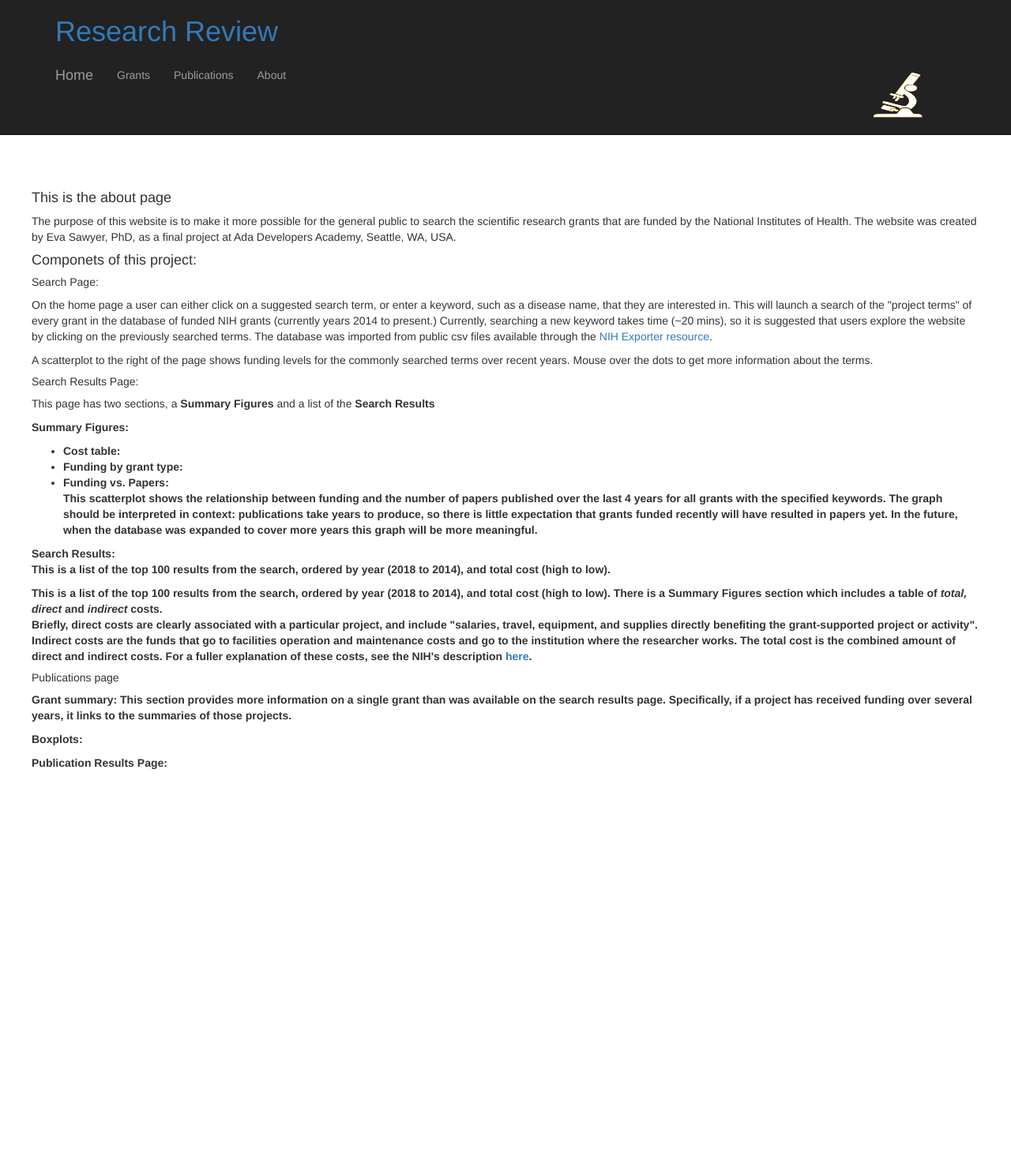
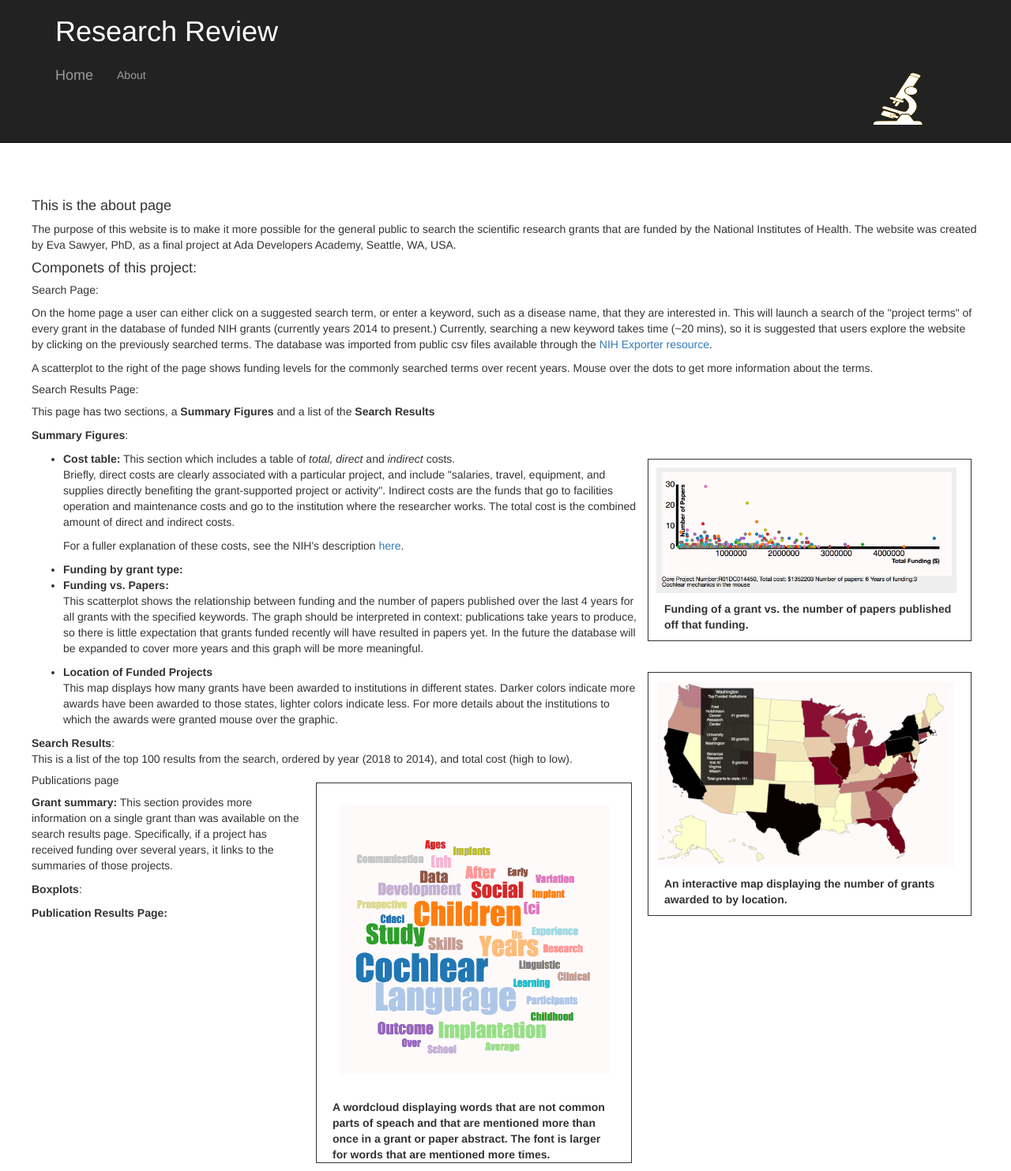
Before and after one commit to Esawyer25/grant_review, a Django app: page /about/ in a window 1280 px wide. Shown: the whole page at 79% size. Before the commit the page ends 1026 px from the top, so only its background shows below. Run offline with Django 3.2, Linux system fonts and the light colour scheme; some libraries are stand-ins or nearby versions.

```diff
--- a/CapApp/views.py
+++ b/CapApp/views.py
@@ -114,15 +114,17 @@ def grants(request):
 
         grant_list_long = keyword_object.grants.all()
         print(f'a keyword exists and this is my grant list {grant_list_long}')
-        grant_list_short = Add_Keyword.make_short_list(grant_list_long)
+        grant_list_short = grant_list_long[:100]
+        # grant_list_short = Add_Keyword.make_short_list(grant_list_long)
 
     #3) if there is not, do a database search and create a keyword
     else:
         grant_list_long = Grant.objects.filter(project_terms__search=query)
         print(f'a keyword did not exist and this is my grant list {grant_list_long}')
-        Add_Keyword.create_keyword(query, grant_list_long, searches=1)
+        keyword_object = Add_Keyword.create_keyword(query, grant_list_long, searches=1)
+        grant_list_short = new_word.grant_list[:100]
 
-        grant_list_short = Add_Keyword.make_short_list(grant_list_long)
+        # grant_list_short = Add_Keyword.make_short_list(grant_list_long)
 
         # state_dict = Stats.states(grant_list)
         # new_word.states_dict = state_dict
@@ -193,7 +195,7 @@ def grants(request):
 
     # states_top_inst = Stats.top_institutions(grant_list_long)
 
-    keyword_object = Keyword.objects.get(keyword__iexact=query)
+    # keyword_object = Keyword.objects.get(keyword__iexact=query)
     return render(request, 'CapApp/grants.html',{'grants':grant_list_short, 'keyword':keyword_object})
     # return render(request, 'CapApp/grants.html',{'grants':grant_list_short, 'keyword':keyword_object, 'states_dict': states_dict, 'states_top_inst': states_top_inst, 'scatterplot_array': scatterplot_array})
 
--- a/static/styles.css
+++ b/static/styles.css
@@ -25,6 +25,55 @@ svg {
   margin: 20px;
 }
 
+#white{
+  color: white;
+}
+#scatter_section {
+  padding: 10px;
+}
+
+#map_figure, #funding_figure {
+  float: right;
+  max-width:410px;
+  border-color: #333;
+  border-style: solid;
+  border-width: thin;
+  margin: 10px;
+}
+#map,  #cost_scatter{
+  padding: 10px;
+  max-width:400px;
+  max-height:400px;
+  width: auto;
+  height: auto;
+}
+
+#map_caption, #cost_scatter_caption  {
+  font-weight: bold;
+  padding: 0px 20px 10px 20px;
+}
+
+
+#word_cloud_figure {
+  float: right;
+  max-width:400px;
+  border-color: #333;
+  border-style: solid;
+  border-width: thin;
+  margin: 10px;
+}
+#wordcloud {
+  padding: 20px;
+  max-width:400px;
+  max-height:400px;
+  width: auto;
+  height: auto;
+}
+
+#wordcloud_caption {
+  font-weight: bold;
+  padding: 0px 20px;
+}
 
 tr td, th {
   padding:10px;
@@ -60,7 +109,7 @@ tr td, th {
 }
 
 #logo {
-  height: 100px;
+  height: 110px;
   width: 134px;
   float: right;
   padding: 20px;
--- a/templates/CapApp/about.html
+++ b/templates/CapApp/about.html
@@ -22,7 +22,7 @@
   <p>
   <h5>Search Results Page:</h5>
   <p>
-    This page has two sections, a <strong>Summary Figures</strong> and a list of the <strong>Search Results<strong>
+    This page has two sections, a <strong>Summary Figures</strong> and a list of the <strong>Search Results</strong>
   </p>
   <section>
     <p>
@@ -30,7 +30,20 @@
     </p>
     <ul>
       <li>
+         <figure id = "funding_figure">
+          <img src="../static/cost_scatter.png" alt="scatterplot" id ="cost_scatter">
+        <figcaption id = "cost_scatter_caption">
+         Funding of a grant vs. the number of papers published off that funding.
+      </figcaption>
+      </figure>
         <strong>Cost table:</strong>
+        This section which includes a table of <em>total, direct</em> and <em>indirect</em> costs.
+        <p>
+          Briefly, direct costs are clearly associated with a particular project, and include "salaries, travel, equipment, and supplies directly benefiting the grant-supported project or activity". Indirect costs are the funds that go to facilities operation and maintenance costs and go to the institution where the researcher works.  The total cost is the combined amount of direct and indirect costs.
+        </p>
+        <p>
+            For a fuller explanation of these costs, see the NIH's description <a link="https://grants.nih.gov/grants/policy/nihgps/HTML5/section_7/7.3_direct_costs_and_facilities_and_administrative_costs.htm">here</a>.
+        </p>
       </li>
       <li>
         <strong>Funding by grant type:</strong>
@@ -38,22 +51,46 @@
       <li>
         <strong>Funding vs. Papers:</strong>
         <p>
-          This scatterplot shows the relationship between funding and the number of papers published over the last 4 years for all grants with the specified keywords.  The graph should be interpreted in context: publications take years to produce, so there is little expectation that grants funded recently will have resulted in papers yet.  In the future, when the database was expanded to cover more years this graph will be more meaningful.
+          This scatterplot shows the relationship between funding and the number of papers published over the last 4 years for all grants with the specified keywords.  The graph should be interpreted in context: publications take years to produce, so there is little expectation that grants funded recently will have resulted in papers yet.  In the future the database will be expanded to cover more years and this graph will be more meaningful.
+
+      </li>
+      <li>
+        <figure id = "map_figure">
+          <img src="../static/map.png" alt="Map" id ="map">
+        <figcaption id = "map_caption">
+          An interactive map displaying the number of grants awarded to by location.
+        </figcaption>
+        </figure>
+        <strong>Location of Funded Projects</strong>
+        <p>
+          This map displays how many grants have been awarded to institutions in different states.  Darker colors indicate more awards have been awarded to those states, lighter colors indicate less.  For more details about the institutions to which the awards were granted mouse over the graphic.
         </p>
+
+
+
       </li>
 
     </ul>
   </section>
   <section>
-    <strong>Search Results<strong>: <br />
+    <p>
+    <strong>Search Results</strong>: <br />
     This is a list of the top 100 results from the search, ordered by year (2018 to 2014), and total cost (high to low).
     </p>
-    This is a list of the top 100 results from the search, ordered by year (2018 to 2014), and total cost (high to low).  There is a <strong>Summary Figures</strong> section which includes a table of <em>total, direct</em> and <em>indirect</em> costs.
+    <ul>
 
-    <p>
-      Briefly, direct costs are clearly associated with a particular project, and include "salaries, travel, equipment, and supplies directly benefiting the grant-supported project or activity". Indirect costs are the funds that go to facilities operation and maintenance costs and go to the institution where the researcher works.  The total cost is the combined amount of direct and indirect costs.
-      For a fuller explanation of these costs, see the NIH's description <a link="https://grants.nih.gov/grants/policy/nihgps/HTML5/section_7/7.3_direct_costs_and_facilities_and_administrative_costs.htm">here</a>.
-    </p>
+
+    <figure id = "word_cloud_figure">
+      <img src="../static/wordcloud.png" alt="wordcloud" id ="wordcloud">
+    <figcaption id = "wordcloud_caption">
+      A wordcloud displaying words that are not common parts of speach and that are mentioned more than once in a grant or paper abstract.  The font is larger for words that are mentioned more times.
+    </figcaption>
+    </figure>
+
+    </ul>
+
+
+
   </section>
 </div>
 <div>
--- a/templates/CapApp/base.html
+++ b/templates/CapApp/base.html
@@ -11,22 +11,22 @@
 
     <script type="text/javascript" src="{% static 'd3.min.js'%}"></script>
     <script type="text/javascript" src="{% static 'd3.layout.cloud.js'%}"></script>
-    <script type="text/javascript" src="{% static 'Ustates.js'%}"></script>
+    <script type="text/javascript" src="{% static 'ustates.js'%}"></script>
 
   </head>
   <body id= "main">
     <nav class="navbar navbar-inverse navbar-static-top">
       <div class= "container">
-        <h1><a href ="{% url 'index'%}">Research Review</a></h1>
+        <h1><a href ="{% url 'index'%}" id ="white">Research Review</a></h1>
         <ul class= "nav navbar-nav">
           <li> <a class = "navbar-brand" href ="{% url 'index'%}">Home</a>
           </li>
-          <li>
+          <!-- <li>
             <a class = "navbar-link" href ="{%url 'grants'%}">Grants</a>
           </li>
           <li>
             <a class = "navbar-link" href ="{%url 'publications'%}">Publications</a>
-          </li>
+          </li> -->
           <li>
             <a class = "navbar-link" href ="{%url 'about'%}">About</a>
           </li>
--- a/templates/CapApp/grants.html
+++ b/templates/CapApp/grants.html
@@ -155,7 +155,7 @@
               var tipMouseover = function(d) {
                   // var color = colorScale(d.core_project_num);
                   // var color = black
-                  var html  = "<span style='color:" + color + ";'>" + "Core Project Number:"+ d.core_project_num +", Total cost: $" + d.total_cost + "</span> Number of papers: "+ d.number + " Years of funding:" + d.support_year + "<br />" + d.title;
+                  var html  = "<span style='color:" + color + ";'>" + "Core Project Number: "+ d.core_project_num +", Total cost: $" + d.total_cost + "</span> Number of papers: "+ d.number + " Years of funding: " + d.support_year;
 
                   tooltip.html(html)
                   .style("left", (d3.event.pageX + 15) + "px")
@@ -479,9 +479,10 @@
       return string
     }
     let Data ={{keyword.states_dict|safe}};
+    console.log(Data)
     let inst ={{keyword.states_top_inst|safe}};
     let sampleData ={}
-    let STATES = ["HI", "AK", "FL", "SC", "GA", "AL", "NC", "TN", "RI", "CT", "MA","ME", "NH", "VT", "NY", "NJ", "PA", "DE", "MD", "WV", "KY", "OH", "MI", "WY", "MT", "ID", "WA", "DC", "TX", "CA", "AZ", "NV", "UT", "CO", "NM", "OR", "ND", "SD", "NE", "IA", "MS", "IN", "IL", "MN", "WI", "MO", "AR", "OK", "KS", "LS", "VA"]
+    let STATES = ["HI", "AK", "FL", "SC", "GA", "AL", "NC", "TN", "RI", "CT", "MA","ME", "NH", "VT", "NY", "NJ", "PA", "DE", "MD", "WV", "KY", "OH", "MI", "WY", "MT", "ID", "WA", "DC", "TX", "CA", "AZ", "NV", "UT", "CO", "NM", "OR", "ND", "SD", "NE", "IA", "MS", "IN", "IL", "MN", "WI", "MO", "AR", "OK", "KS", "LA", "VA"]
     STATES.forEach(function(state){
         sampleData[state]={value: Data[state],
           first: inst[state][0],
```
Also changed, not shown: CapApp/custom_classes.py (+108 -51 lines), keywords.py (+6 -4 lines), static/Ustates.js, static/cost_scatter.png (added), static/map.png (added), static/wordcloud.png (added).
